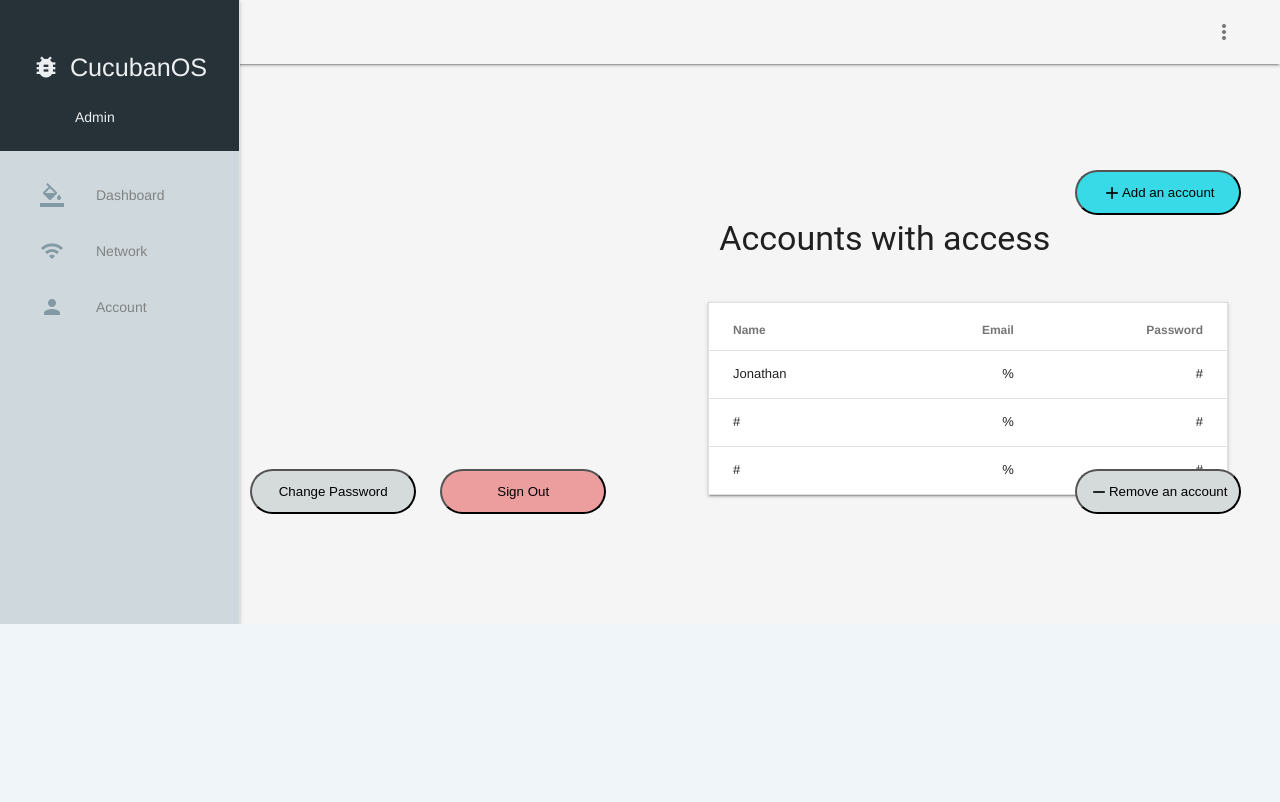
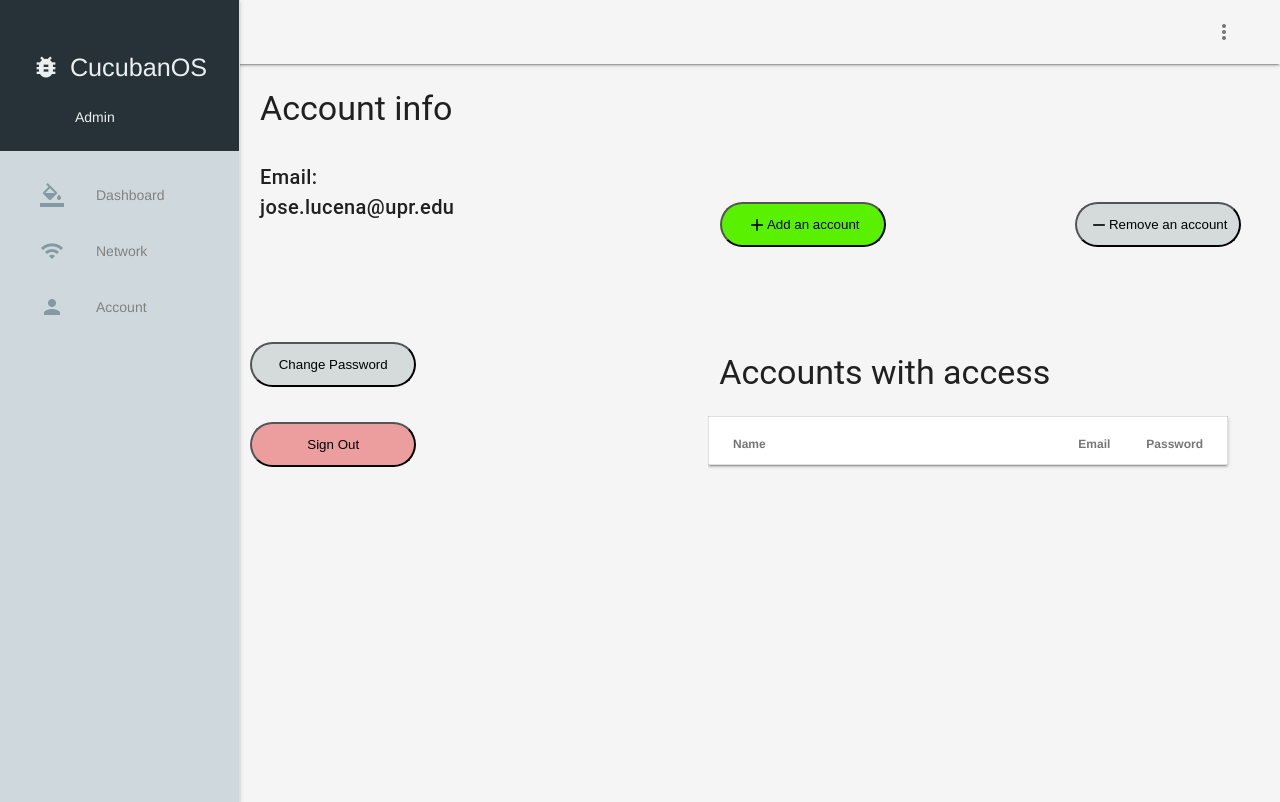
Before and after one commit to Jose-Lucena-Rivera/CucubanOS-Web-App, a React (Create React App) app: page /account in a window 1280 px wide. Built offline with nearby package versions, Linux system fonts and the light colour scheme.

Commit message:
added more functionality to account dialogs

```diff
--- a/src/Login.js
+++ b/src/Login.js
@@ -35,9 +35,11 @@ const Login = () => {
     }
 
     // Additional validation for email domain
-    if (!email.endsWith('.com') ) {
+    const allowedDomains = ['.com', '.edu', '.org', '.net'];
+    const isValidDomain = allowedDomains.some(domain => email.endsWith(domain));
+    if (!isValidDomain) {
       setEmailError(true);
-      setEmailErrorMessage("The email address must end with '.com' or '.edu");
+      setEmailErrorMessage("The email must end with a valid domain");
       return;
     }
 
--- a/src/account.js
+++ b/src/account.js
@@ -3,7 +3,6 @@ import Layout from './Layout';
 import 'material-design-lite/material';
 import 'material-design-lite/material.css';
 import './styles.css';
-
 
 const Account = () => {
   const [isDialogOpen, setIsDialogOpen] = useState(false);
@@ -18,6 +17,10 @@ const Account = () => {
   const [confirmPassword, setConfirmPassword] = useState('');
   const [passwordsMatch, setPasswordsMatch] = useState(true); // Flag to track if passwords match
   const [emailError, setEmailError] = useState(''); // Error message for invalid email
+  const [accounts, setAccounts] = useState([]); // Step 1: State variable to store accounts
+  const [isNewPasswordVisible, setIsNewPasswordVisible] = useState(false);
+  const [isConfirmPasswordVisible, setIsConfirmPasswordVisible] = useState(false);
+
 
 
   const handleRemoveAccountClick = () => {
@@ -45,17 +48,32 @@ const Account = () => {
     setIsAddCardOpen(false);
   };
 
+  const [newAccounts, setNewAccounts] = useState([]);
+
   const handleSubmitAddCard = (event) => {
     event.preventDefault();
-    // Check if the email ends with ".com"
-    if (!newUserEmail.toLowerCase().endsWith('.com')) {
-      setEmailError('Email must end with ".com"');
+    const allowedDomains = ['.com', '.edu', '.org', '.net'];
+    const isValidDomain = allowedDomains.some(domain => newUserEmail.toLowerCase().endsWith(domain));
+    if (!isValidDomain) {
+      setEmailError('Email must end with a valid domain (.com, .edu, .org, .net)');
       return;
     }
-    setEmailError('');
-    // Add logic to submit new account
-    console.log('New User Name:', newUserName);
-    console.log('New User Email:', newUserEmail);
+    setEmailError(''); // Reset email error if domain is valid
+
+    // Construct the new account object
+    const newAccount = { name: newUserName, email: newUserEmail, password: 'Generated Password' };
+
+    // Insert the new account at the end of the accounts array
+    setAccounts(prevAccounts => [...prevAccounts, newAccount]);
+
+    // Add the new account to the newAccounts array
+    setNewAccounts(prevNewAccounts => [...prevNewAccounts, newAccount]);
+
+    // Clear input fields
+    setNewUserName('');
+    setNewUserEmail('');
+
+    // Close the dialog after submission
     handleCloseAddCard();
   };
 
@@ -63,6 +81,7 @@ const Account = () => {
     setIsChangePasswordOpen(false);
   };
 
+  // Function to handle submission of change password dialog
 const handleSubmitChangePassword = (event) => {
   event.preventDefault();
   // Add logic to handle password change
@@ -73,14 +92,18 @@ const Account = () => {
   setIsConfirmPasswordOpen(true);
   // Reset passwordsMatch flag
   setPasswordsMatch(true);
+  // Reset password fields
+  resetPasswordFields();
 };
 
+    // Function to handle submission of confirm password dialog
   const handleSubmitConfirmPassword = (event) => {
     event.preventDefault();
     if (newPassword === confirmPassword) {
       // Passwords match, proceed with password change
       console.log('Password changed successfully.');
       handleCloseConfirmPassword(); // Close the Confirm Password dialog
+      resetPasswordFields(); // Reset password fields
     } else {
       // Passwords do not match, display error message
       setPasswordsMatch(false);
@@ -91,6 +114,13 @@ const Account = () => {
     setIsConfirmPasswordOpen(false);
     // Reset passwordsMatch flag when Confirm Password dialog is closed
     setPasswordsMatch(true);
+  };
+
+    // Function to reset password fields
+  const resetPasswordFields = () => {
+    setNewPassword('');
+    setConfirmPassword('');
+    setCurrentPassword('');
   };
 
   const handleEmailChange = (event) => {
@@ -104,40 +134,57 @@ const Account = () => {
     window.location.href = '/';
   };
 
+  // Function to toggle visibility of new password
+const toggleNewPasswordVisibility = () => {
+  setIsNewPasswordVisible(!isNewPasswordVisible);
+};
 
-
+// Function to toggle visibility of confirm password
+const toggleConfirmPasswordVisibility = () => {
+  setIsConfirmPasswordVisible(!isConfirmPasswordVisible);
+};
 
   return (
     <Layout>
+      <div className="user-info">
+        <div className="user-info-header">
+          <h3>Account info</h3>
+        </div>
+        <div className="user-info-content">
+          <h5>Email:</h5>
+          <h5>jose.lucena@upr.edu</h5>
+        </div>
+      </div>
       <div className="dashboard-content center-account-container">
         <div className="table-title">
           <h3>Accounts with access</h3>
         </div>
         <div className="table-container">
-          <table className="mdl-data-table mdl-js-data-table mdl-data-table--selectable mdl-shadow--2dp custom-width-account">
+        <table className="mdl-data-table mdl-js-data-table mdl-data-table mdl-shadow--2dp custom-width-account">
           <thead>
             <tr>
-                <th className="mdl-data-table__cell--non-numeric">Name</th>
-                <th>Email</th>
-                <th>Password</th>
+              <th class="mdl-data-table-name">Name</th>
+              <th class="mdl-data-table-email">Email</th>
+              <th class="mdl-data-table-password">Password</th>
             </tr>
           </thead>
           <tbody>
-              <tr>
-                <td className="mdl-data-table__cell--non-numeric">Jonathan</td>
-                <td>%</td>
-                <td>#</td>
+            {accounts.map((account, index) => (
+              <tr key={index}>
+                {newAccounts.includes(account) ? (
+                  <td className="mdl-data-table__cell--non-numeric">
+                    <label className="mdl-checkbox mdl-js-checkbox mdl-js-ripple-effect">
+                      <input type="checkbox" className="mdl-checkbox__input" />
+                    </label>
+                    {account.name}
+                  </td>
+                ) : (
+                  <td className="mdl-data-table__cell--non-numeric">{account.name}</td>
+                )}
+                <td>{account.email}</td>
+                <td>{account.password}</td>
               </tr>
-              <tr>
-                <td className="mdl-data-table__cell--non-numeric"># </td>
-                <td>%</td>
-                <td>#</td>
-              </tr>
-              <tr>
-                <td className="mdl-data-table__cell--non-numeric"># </td>
-                <td>%</td>
-                <td>#</td>
-              </tr>
+            ))}
           </tbody>
         </table>
           {/* Add an account button */}
@@ -158,6 +205,8 @@ const Account = () => {
           <button className="mdl-button-account mdl-button--colored mdl-js-button mdl-js-ripple-effect change-password" type="submit" onClick={() => setIsChangePasswordOpen(true)}>
             <span>Change Password</span>
           </button>
+        </div>
+      </div>
       {/* Dialog and backdrop */}
       {isDialogOpen && (
         <>
@@ -166,10 +215,11 @@ const Account = () => {
             <div className="dialog-content">
               <h4>Delete User? </h4>
               <div className="mdl-card__supporting-text-account-remove">
-                  You are about to remove the following accounts, this action cannot be undone. </div>
+                You are about to remove the following accounts, this action cannot be undone.
+              </div>
               <ul>
-                    {selectedUsers.map(account => (
-                      <li key={account.id}>
+                {selectedUsers.map((account, index) => (
+                  <li key={index}>
                     Name: {account.name}, Email: {account.email}, Password: {account.password}
                   </li>
                 ))}
@@ -197,7 +247,8 @@ const Account = () => {
             <div className="add-account-card">
               <h3 className="dialog-content-add">Add an Account</h3>
               <div className="mdl-card__supporting-text-account">
-                  To add an account please place a Name and Email that will be associated with the account. A one time use password will be generated for the user, they will be prompted to change once they login.</div>
+                To add an account please place a Name and Email that will be associated with the account. A one time use password will be generated for the user, they will be prompted to change once they login.
+              </div>
               <form onSubmit={handleSubmitAddCard}>
                 <div className="mdl-textfield mdl-js-textfield mdl-textfield--floating-label">
                   <input
@@ -228,7 +279,7 @@ const Account = () => {
                     X
                   </button>
                   <div className="dialog-actions-submit-add">
-                      <button className= "mdl-button mdl-js-button mdl-button--raised mdl-js-ripple-effect mdl-color--light-blue-300" type="submit">
+                    <button className="mdl-button mdl-js-button mdl-button--raised mdl-js-ripple-effect mdl-color--light-blue-300" type="submit">
                       Submit
                     </button>
                   </div>
@@ -284,29 +335,35 @@ const Account = () => {
           <div className="confirm-password-card">
           <h3 className="dialog-content-confirm">Confirm Password</h3>
           <form onSubmit={handleSubmitConfirmPassword}>
-                  <div className="mdl-textfield mdl-js-textfield mdl-textfield--floating-label">
+          <div className="mdl-textfield mdl-js-textfield mdl-textfield--floating-label password-input">
   <input
     className="mdl-textfield__input"
-                      type="password"
+    type={isNewPasswordVisible ? "text" : "password"}
     id="newPassword"
     value={newPassword}
     onChange={(e) => setNewPassword(e.target.value)}
     required
   />
   <label className="mdl-textfield__label" htmlFor="newPassword">New Password</label>
+  <button type="button" className="mdl-button mdl-js-button mdl-button--icon password-visibility-button" onClick={toggleNewPasswordVisibility}>
+    <i className="material-icons">{isNewPasswordVisible ? "visibility_off" : "visibility"}</i>
+  </button>
 </div>
-                  <div className="mdl-textfield mdl-js-textfield mdl-textfield--floating-label">
+<div className="mdl-textfield mdl-js-textfield mdl-textfield--floating-label password-input">
   <input
     className="mdl-textfield__input"
-                      type="password"
+    type={isConfirmPasswordVisible ? "text" : "password"}
     id="confirmPassword"
     value={confirmPassword}
     onChange={(e) => setConfirmPassword(e.target.value)}
     required
   />
   <label className="mdl-textfield__label" htmlFor="confirmPassword">Confirm Password</label>
+  <button type="button" className="mdl-button mdl-js-button mdl-button--icon password-visibility-button" onClick={toggleConfirmPasswordVisibility}>
+    <i className="material-icons">{isConfirmPasswordVisible ? "visibility_off" : "visibility"}</i>
+  </button>
 </div>
-                  {/* Error message if passwords do not match */}
+            {/* Add error message if passwords do not match */}
             {!passwordsMatch && <div className="error-message">Passwords do not match.</div>}
             <div className="dialog-actions">
               <button className="mdl-button mdl-js-button mdl-button--raised mdl-js-ripple-effect mdl-button--accent dialog-close-button-confirm" onClick={handleCloseConfirmPassword}>
@@ -323,8 +380,6 @@ const Account = () => {
           </div>
         </div>
       )}
-      </div>
-      </div>
     </Layout>
   );
 };
--- a/src/styles.css
+++ b/src/styles.css
@@ -390,6 +390,13 @@ body {
   margin-bottom: 60px;
 }
 
+.table-title-network {
+ position: absolute;
+ top: 150px;
+ left: 10%;
+
+}
+
 /************************* Network ends ************************/
 
 /************************* Account ************************/
@@ -410,14 +417,17 @@ body {
   width: 100%; /* Ensure the table spans the full width */
   margin-left: 90%;
   margin-right: 0%;
+  height: 300px;
+  overflow-y: auto;
 }
 .table-title {
   display: flex;
   justify-content: center;
   align-items: center;
-  margin-bottom: 20px; /* Add spacing between title and table */
+  margin-bottom: 0px; /* Add spacing between title and table */
   margin-left: 24%;
 }
+
 
 .mdl-button-account {
   border-radius: 24px; /* Adjust the border radius as needed */
@@ -432,7 +442,12 @@ body {
   vertical-align: middle;
 }
 
-
+.mdl-data-table-name{
+ margin-left: 1000px;
+}
+.mdl-data-table-email{
+  width: 1000px;
+}
 
 .mdl-button-account.mdl-js-ripple-effect .mdl-button__ripple-container {
   border-radius: 24px;
@@ -440,28 +455,28 @@ body {
 
 
 .mdl-button-account.add-account {
-  top: 106px;
-  left: 835px;
+  top: -40px;
+  left: 480px;
   right: 50px;
   width: 16%;
-  background-color: #37dae6;
+  background-color: #59f100;
 }
 .mdl-button-account.remove-account {
-  top: 405px;
+  top: -40px;
   left: 835px;
   right: 50px;
   width: 16%;
 }
 
 .mdl-button-account.change-password{
-  top: 405px;
+  top: 100px;
   left: 10px;
   right: 50px;
   width: 16%;
 }
 .mdl-button-account.sign-out{
-  top: 405px;
-  left: 200px;
+  top: 180px;
+  left: 10px;
   right: 50px;
   width: 16%;
   background-color: #ec9e9e;
@@ -595,6 +610,39 @@ body {
  right: 0px;
 }
 
+.user-info {
+  display: flex;
+  flex-direction: column;
+  margin-bottom: 20px; /* Adjust as needed */
+  margin-left: 20px;
+}
+
+.user-info-header {
+  display: flex;
+  align-items: center;
+  margin-bottom: 10px;
+}
+
+.user-info-header h3 {
+  margin-right: 10px; /* Adjust spacing between heading and content */
+}
+
+.user-info-content {
+  display: flex;
+  flex-direction: column;
+
+}
+
+.user-info-content h5 {
+  margin: 5px 0; /* Adjust spacing between email lines */
+}
+
+.password-visibility-button {
+  position: absolute;
+  right: 10px; /* Adjust as needed */
+  top: 50%;
+  transform: translateY(-50%);
+}
 
 /************************* Account ends ************************/
 
```
Also changed, not shown: src/dashboard.js (+6 -7 lines), src/network.js (+8 -7 lines). Lines whose indentation alone changed are shown as unchanged.
